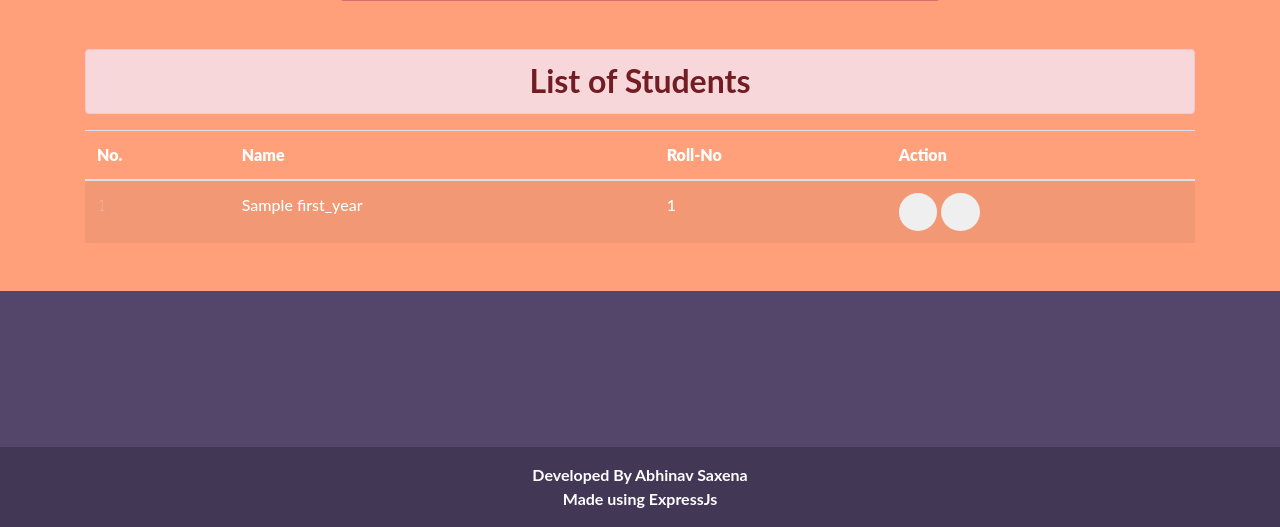
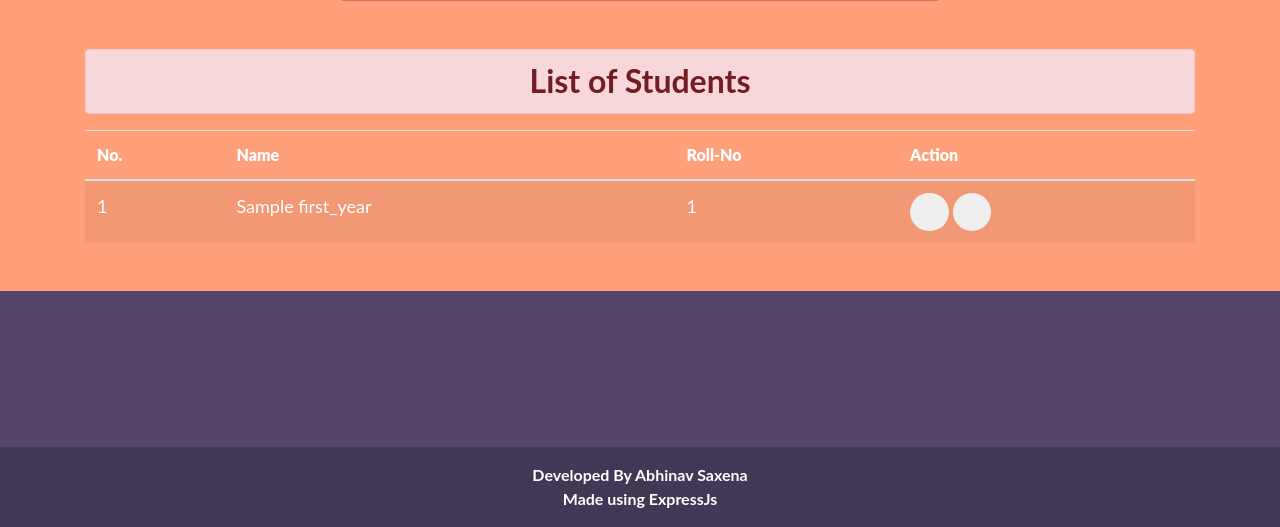
Before and after one commit to abhinavsaxena2308/CRUD-api-for-eledep, a Node server app: page /student/ in a window 1280 px wide. Shown: the part 747-1274 px from the top of the page. Run offline with Node 20, Linux system fonts and the light colour scheme; tables that the repository leaves empty hold one stand-in row (values such as "Sample post"); some libraries are stand-ins or nearby versions; some web fonts are replaced.

Commit message:
css-commit

```diff
--- a/views/index.ejs
+++ b/views/index.ejs
@@ -112,9 +112,9 @@
         <table class="table table-striped table-hover ">
             <thead>
                 <tr >
-                    <th scope="col" style="color:#fff; font-weight: 900;" class="ml-8">No.</th>
-                    <th scope="col" style="color:#fff; font-weight: 900;" class="ml-8">Name</th>
-                    <th scope="col" style="color:#fff; font-weight: 900;" class="ml-8">Roll-No</th>
+                    <th scope="col" style="color:#fff; font-weight:900;" class="ml-8">No.</th>
+                    <th scope="col" style="color:#fff; font-weight:900;" class="ml-8">Name</th>
+                    <th scope="col" style="color:#fff; font-weight:900;" class="ml-8">Roll-No</th>
                     <!-- <th scope="col" style="color:#fff; font-weight: 700;" class="ml-8">Phone-no</th> -->
                     <!-- <th scope="col" style="color:#fff; font-weight: 700;" class="ml-8">Email</th> -->
                     <!-- <th scope="col" style="color:#fff; font-weight: 700;" class="ml-8">Photo</th> -->
@@ -126,13 +126,13 @@
                 <% var i=1 %>
                     <% data.forEach((item)=>{ %>
                         <tr>
-                            <td style="color:#fff; font-weight: 50;">
+                            <td style="color:#fff; font-weight: 400; font-size: large;">
                                 <%= i++ %>
                             </td>
-                            <td style="color:#fff; font-weight: 500;">
+                            <td style="color:#fff; font-weight: 400;font-size: large;">
                                 <%= item.name %>
                             </td>
-                            <td style="color:#fff; font-weight: 500;">
+                            <td style="color:#fff; font-weight: 400;font-size: large;">
                                 <%= item.roll %>
                             </td>
                             <!-- <td style="color:#fff; font-weight: 500;">
```
